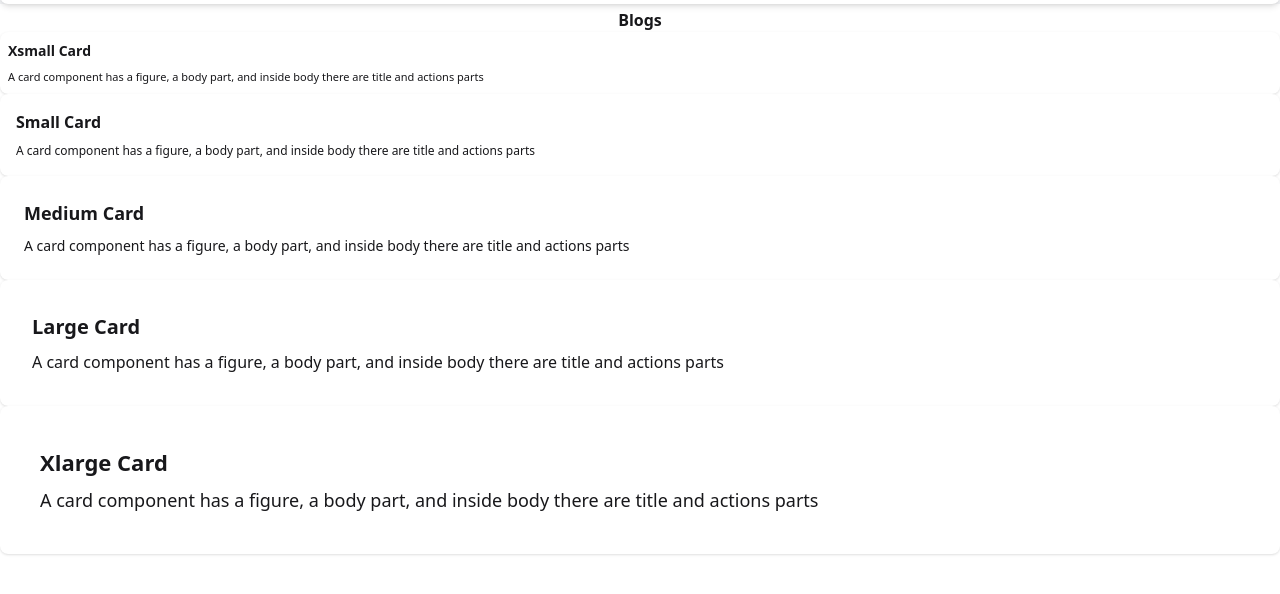
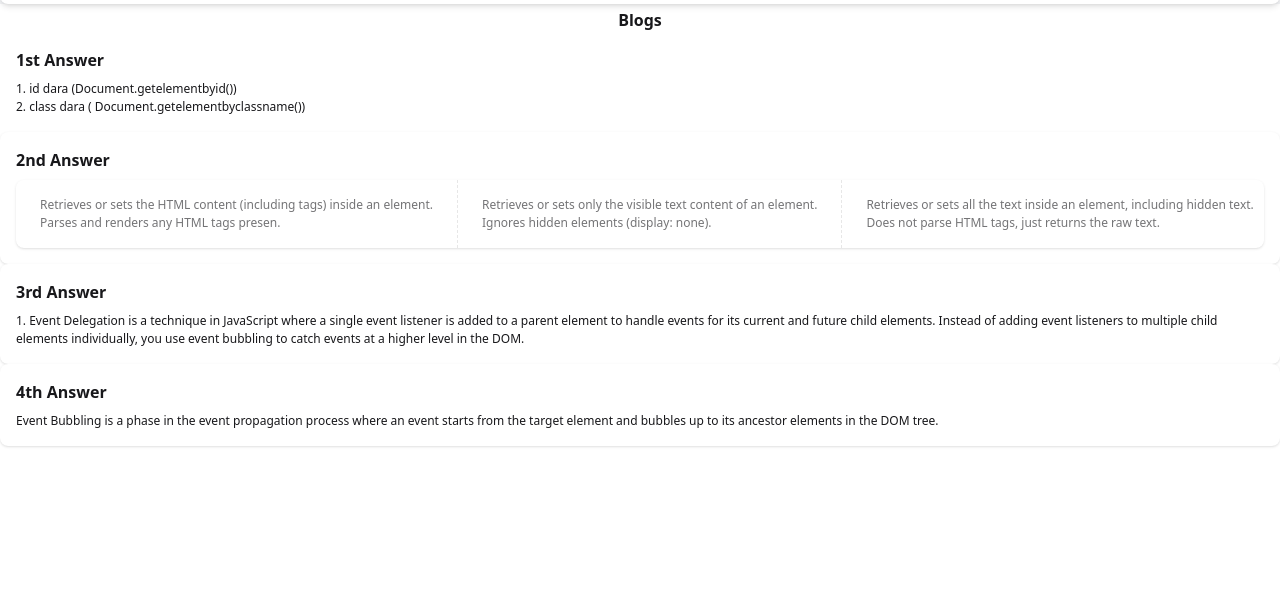
Before and after one commit to rishadahammed/js-project, a plain HTML site: page main.html in a window 1280 px wide. Shown: the part 52-646 px from the top of the page. Drawn offline with nearby package versions, Linux system fonts and the light colour scheme.

Commit message:
apdoto cod ajker moto ses

```diff
--- a/main.html
+++ b/main.html
@@ -26,51 +26,54 @@
             </div>
         </nav>
     </section>
-    <div class="text-center  font-bold mt-1">
+    <div class="text-center  font-bold  mt-1">
         <h1 class="">Blogs</h1>
     </div>
     <section>
-        <div >
-            <div class="card gap-5 w-full bg-base-100 card-xs shadow-sm">
+            <div class=" gap-5 w-full bg-base-100 card-sm shadow-black">
                 <div class="card-body">
-                  <h2 class="card-title">Xsmall Card</h2>
-                  <p>A card component has a figure, a body part, and inside body there are title and actions parts</p>
+                  <h2 class="card-title">1st Answer</h2>
+                  <p>1. id dara (Document.getelementbyid())
+                <br>2. class dara ( Document.getelementbyclassname())
+                  </p>
+              </div>
+              <section>
+                <div class="card w-full bg-base-100 card-sm shadow-sm">
+                    <div class="card-body">
+                      <h2 class="card-title">2nd Answer</h2>
+                      <div class="stats shadow">
+                        <div class="stat place-items-center">
+                          <div class="stat-desc">Retrieves or sets the HTML content (including tags) inside an element.
+                            <br>Parses and renders any HTML tags presen.
+                          </div>
+                        </div>
 
+                        <div class="stat place-items-center">
+                          <div class="stat-desc">Retrieves or sets only the visible text content of an element.
+                            <br>Ignores hidden elements (display: none).</div>
+                        </div>
+                        <div class="stat place-items-center">
+                          <div class="stat-desc">Retrieves or sets all the text inside an element, including hidden text.
+                            <br>Does not parse HTML tags, just returns the raw text.
+                          </div>
+                        </div>
+                      </div>
+                    </div>
+                  </div>
+              </section>
+              <div class="card w-full bg-base-100 card-sm shadow-sm">
+                <div class="card-body">
+                  <h2 class="card-title">3rd Answer</h2>
+                  <p>1. Event Delegation is a technique in JavaScript where a single event listener is added to a parent element to handle events for its current and future child elements. Instead of adding event listeners to multiple child elements individually, you use event bubbling to catch events at a higher level in the DOM.</p>
                 </div>
               </div>
 
               <div class="card w-full bg-base-100 card-sm shadow-sm">
                 <div class="card-body">
-                  <h2 class="card-title">Small Card</h2>
-                  <p>A card component has a figure, a body part, and inside body there are title and actions parts</p>
-
+                  <h2 class="card-title">4th Answer</h2>
+                  <p>Event Bubbling is a phase in the event propagation process where an event starts from the target element  and bubbles up to its ancestor  elements in the DOM tree.</p>
                 </div>
               </div>
-
-              <div class="card w-full bg-base-100 card-md shadow-sm">
-                <div class="card-body">
-                  <h2 class="card-title">Medium Card</h2>
-                  <p>A card component has a figure, a body part, and inside body there are title and actions parts</p>
-
-                </div>
-              </div>
-
-              <div class="card w-full bg-base-100 card-lg shadow-sm">
-                <div class="card-body">
-                  <h2 class="card-title">Large Card</h2>
-                  <p>A card component has a figure, a body part, and inside body there are title and actions parts</p>
-
-                </div>
-              </div>
-
-              <div class="card w-full bg-base-100 card-xl shadow-sm">
-                <div class="card-body">
-                  <h2 class="card-title">Xlarge Card</h2>
-                  <p>A card component has a figure, a body part, and inside body there are title and actions parts</p>
-
-                </div>
-              </div>
-        </div>
     </section>
 </body>
 </html>
```
